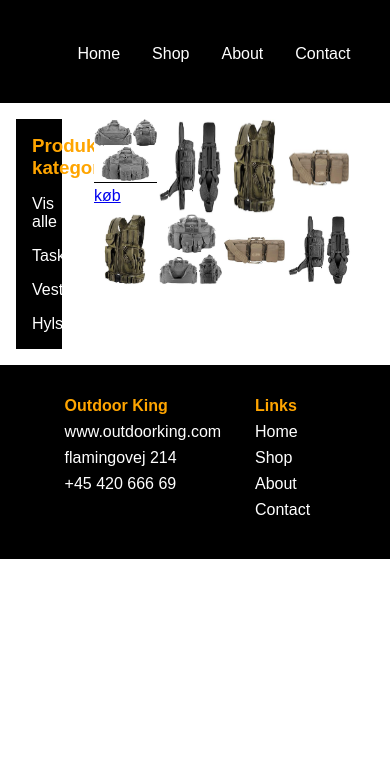
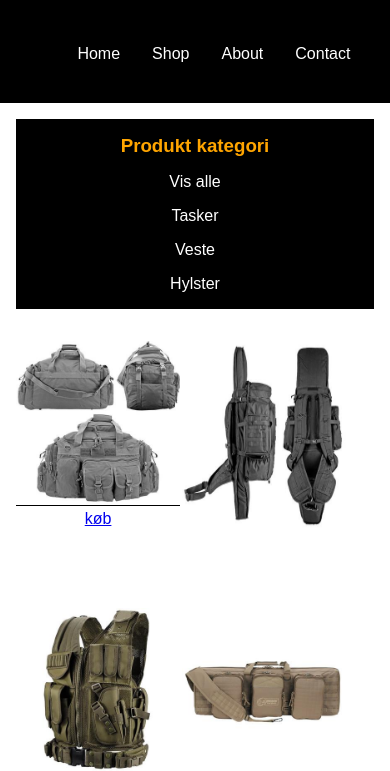
Before and after one commit to LolerSwager/git-opgave, a plain HTML site: page shop.html in a window 390 px wide. Shown: the part 79-850 px from the top of the page. Drawn offline with Linux system fonts and the light colour scheme.

Commit message:
mobil device

```diff
--- a/css/style.css
+++ b/css/style.css
@@ -332,6 +332,17 @@ button:hover {
 div> ul li{
     cursor: pointer;
 }
+@media screen and (max-width:768px){
+    #product-container {
+        display: grid;
+        grid-template-columns:100%;
+        text-align: center;
+    }
+    .tasker>*{
+        width: 48%;
+        margin-bottom: 5em;
+    }
+}
 /*----------------------------------------- MOBILE  -----------------------------------------*/
 @media (max-width: 1025px) {
     .hero img{
```
